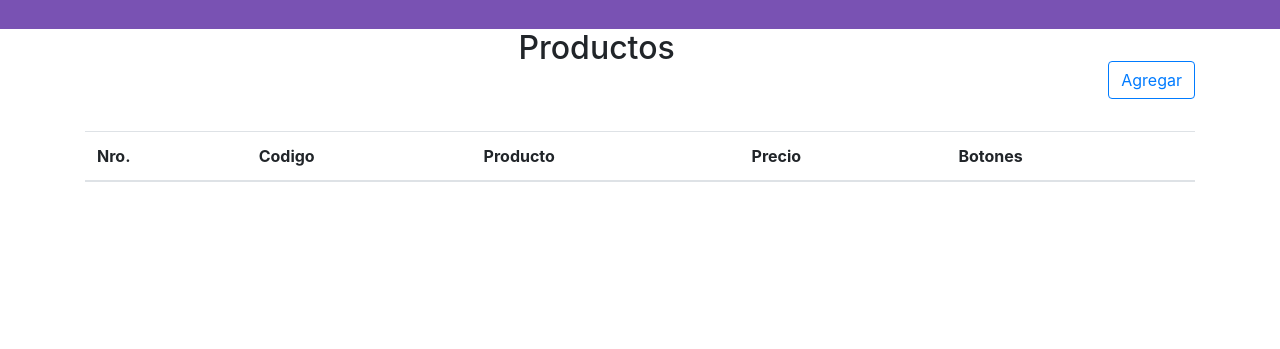
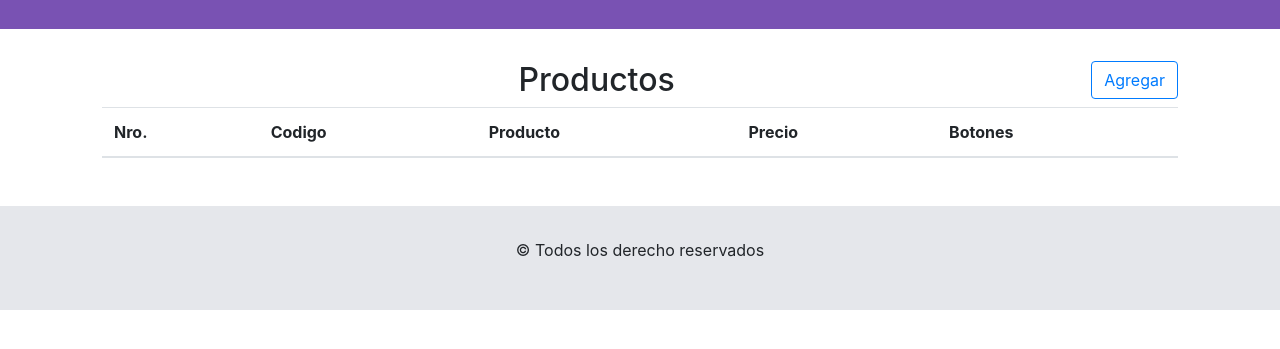
Before and after one commit to Taira92/UCamp-Proyecto2, a plain HTML site: page index.html in a window 1280 px wide. Shown: the part 85-434 px from the top of the page. Drawn offline with nearby package versions, Linux system fonts and the light colour scheme.

Commit message:
Footer
Footer

```diff
--- a/index.html
+++ b/index.html
@@ -97,7 +97,9 @@
       </div>
     </div>
 
-    <footer></footer>
+    <footer>
+        <p>&copy; Todos los derecho reservados</p>
+    </footer>
 
     <script
       src="https://cdn.jsdelivr.net/npm/jquery@3.5.1/dist/jquery.slim.min.js"
--- a/style.css
+++ b/style.css
@@ -1,22 +1,26 @@
-*{
+* {
   margin: 0;
   padding: 0;
 }
 
-header{
+body{
+    height: 100vh;
+}
+
+header {
   padding: 2em;
   vertical-align: middle;
   background-color: #7952b3;
 }
 
-#logo{
+#logo {
   width: 50px;
   display: inline-block;
   vertical-align: middle;
   border-radius: 10px;
 }
 
-header h1{
+header h1 {
   display: inline-block;
   padding: 0;
   margin: 0;
@@ -25,26 +29,37 @@ header h1{
   color: white;
 }
 
-#btnAdd{
-    margin: 2em 0;
+#btnAdd {
   float: right;
 }
 
-.container h2{
+.container{
+    padding: 2em;
+}
+
+.container h2 {
   text-align: center;
 }
 
-.form-label, .form-input{
+.form-label,
+.form-input {
   display: block;
 }
-.form-label{
+.form-label {
   margin-top: 0.5em;
 }
 
-.form-input{
+.form-input {
   width: 100%;
 }
 
-.button-table{
+.button-table {
   margin-left: 1em;
+  margin-top: 0.3em;
 }
+
+footer{
+    background-color: rgba(229,231,235);
+    padding: 2em;
+    text-align: center;
+}
```
Lines whose indentation alone changed are shown as unchanged.
